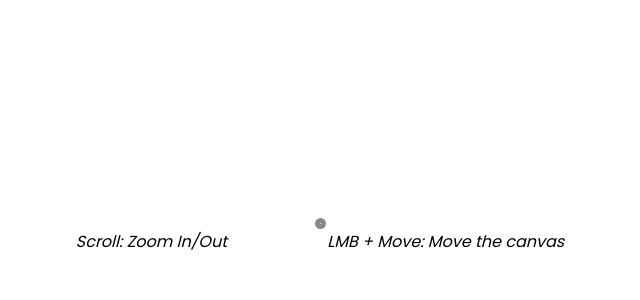
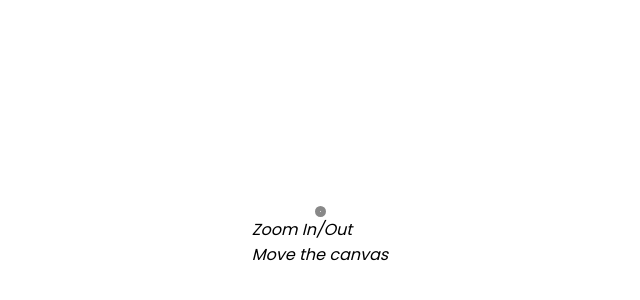
Before and after one commit to reeves-48777/wasm-game-of-life, a website built with webpack: page www/index.html in a window 1280 px wide. Shown: the part 172-472 px from the top of the page, without its empty margins (328-968 px from the left). Built offline with nearby package versions, Linux system fonts and the light colour scheme; what wasm-game-of-life would draw is missing.

Commit message:
Refined index.html

```diff
--- a/www/index.html
+++ b/www/index.html
@@ -32,8 +32,14 @@
     <noscript>This page contains webassembly and javascript content, please enable javascript in your browser.</noscript>
     <canvas id="game-of-life-canvas"></canvas>
     <div class="text">
-      <em>Scroll: Zoom In/Out </em>
-      <em>LMB + Move: Move the canvas</em>
+      <div class="label">
+        <i class="scroll"></i>
+        <em>Zoom In/Out </em>
+      </div>
+      <div class="label">
+        <i class="move"></i>
+        <em>Move the canvas</em>
+      </div>
     </div>
     <script src="./bootstrap.js"></script>
   </body>
```
